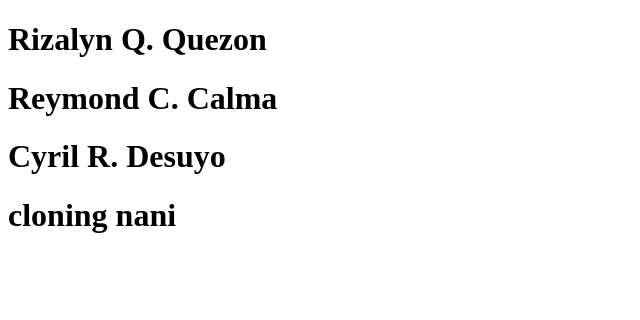
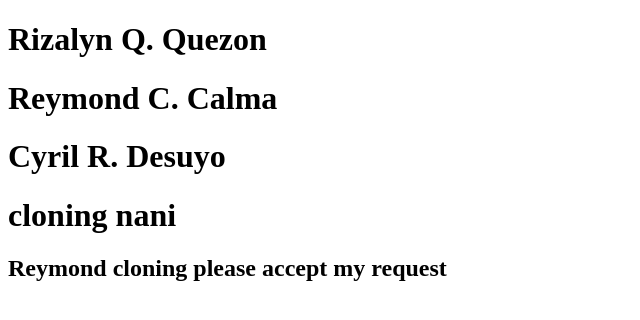
Before and after one commit to rizalyn123/project1, a plain HTML site: page homepage.html in a window 1280 px wide. Shown: the whole page, without its empty margins (0-640 px from the left). Drawn offline with Linux system fonts and the light colour scheme.

Commit message:
cloning nani ni reymond

```diff
--- a/homepage.html
+++ b/homepage.html
@@ -12,5 +12,6 @@
     <h1>Cyril R. Desuyo</h1>
 
     <h1>cloning nani</h1>
+    <h2>Reymond cloning please accept my request</h2>
 </body>
 </html>
```
